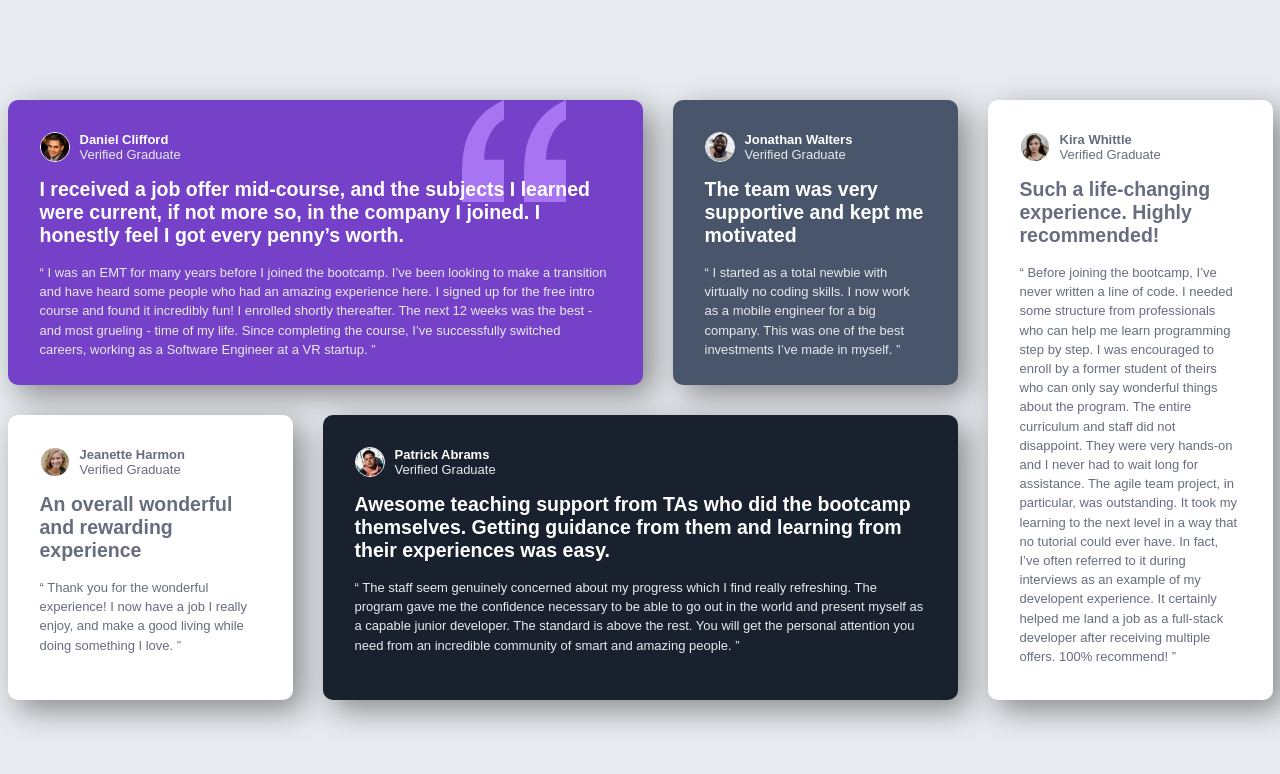
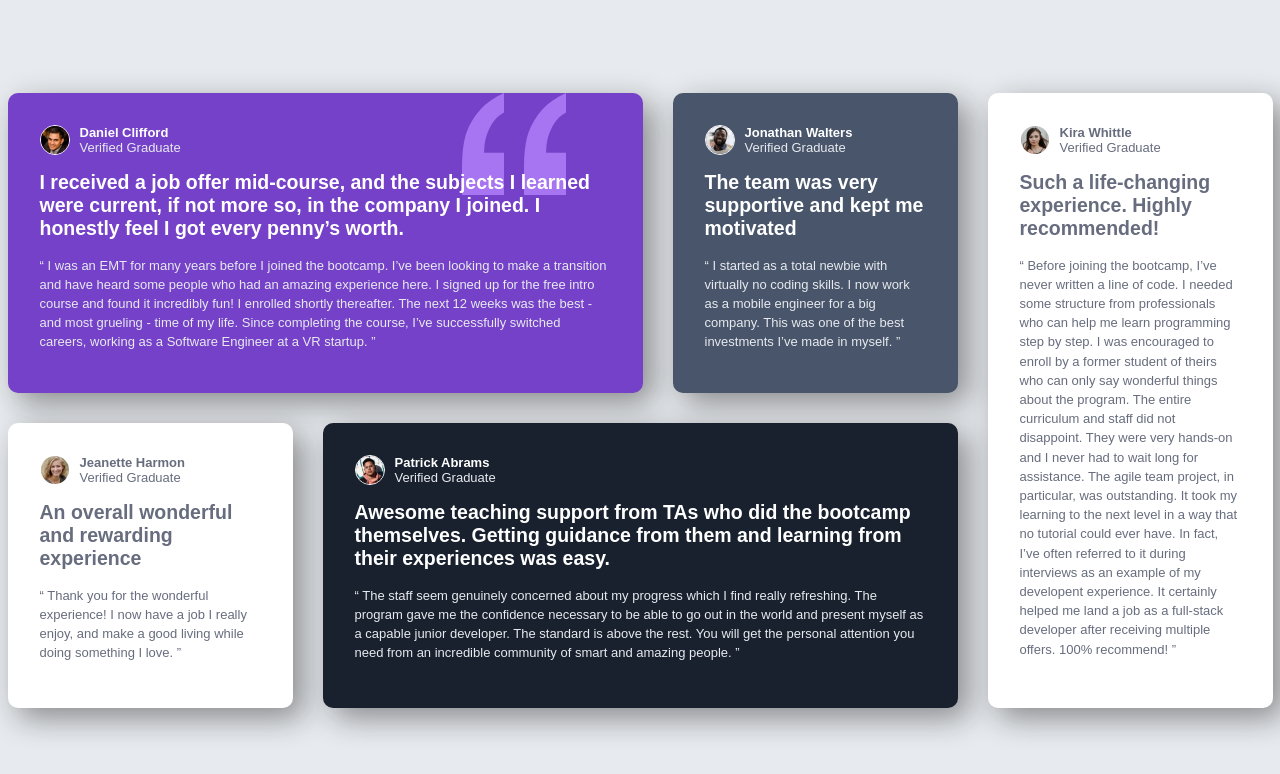
Before and after one commit to GeraASM/testimonail, a plain HTML site: page index.html in a window 1280 px wide. Drawn offline with Linux system fonts and the light colour scheme.

Commit message:
adjusting some pixeles in the height

```diff
--- a/css/style.css
+++ b/css/style.css
@@ -131,7 +131,7 @@ body {
         display: grid;
         gap: 30px;
         grid-template-columns: 285px 320px 285px 285px;
-        grid-template-rows: 285px 285px;
+        grid-template-rows: 300px 285px;
         grid-template-areas:  'daniel daniel jonathan kira'
                     'jeanette patrick patrick kira';
     }
```
